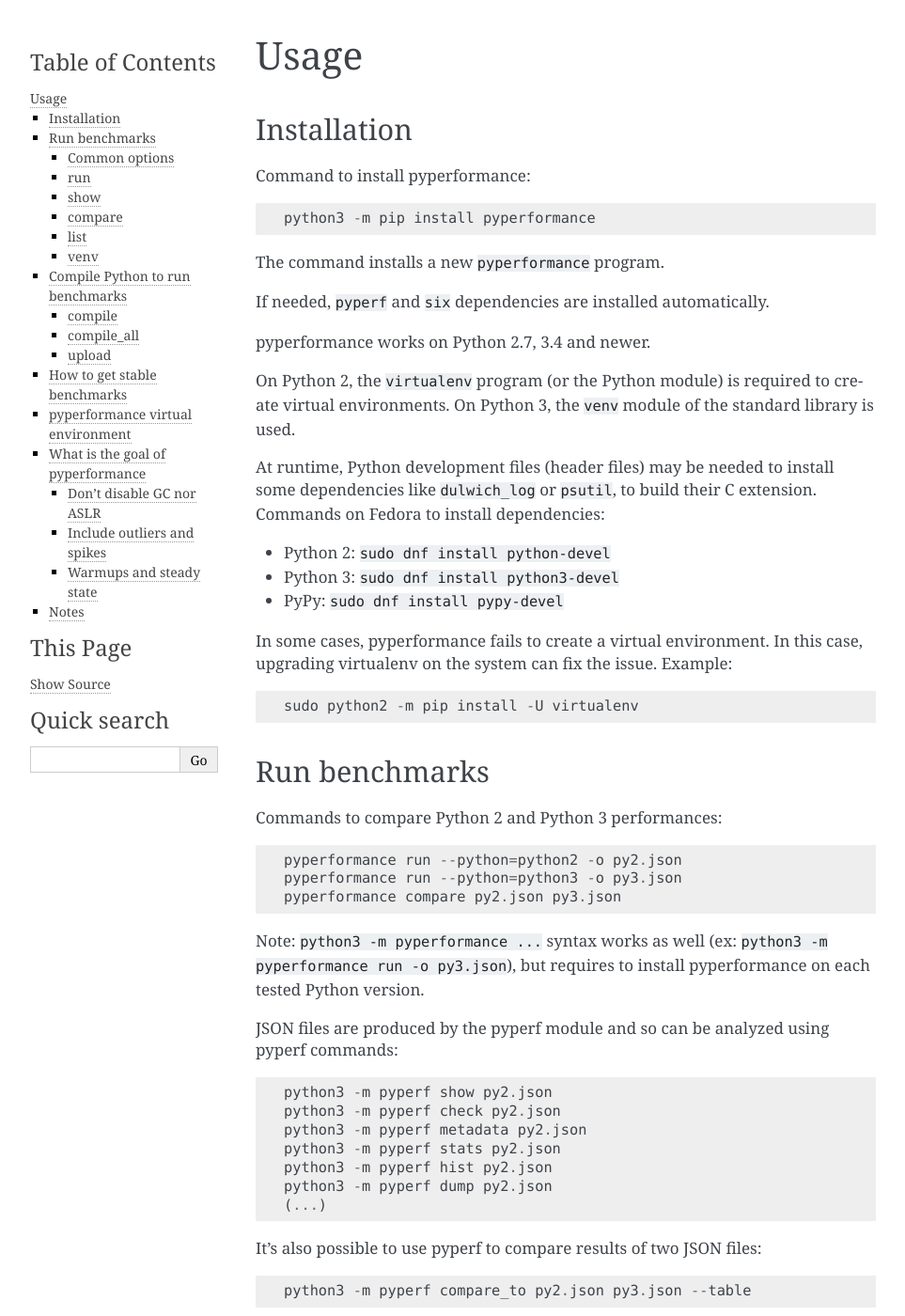
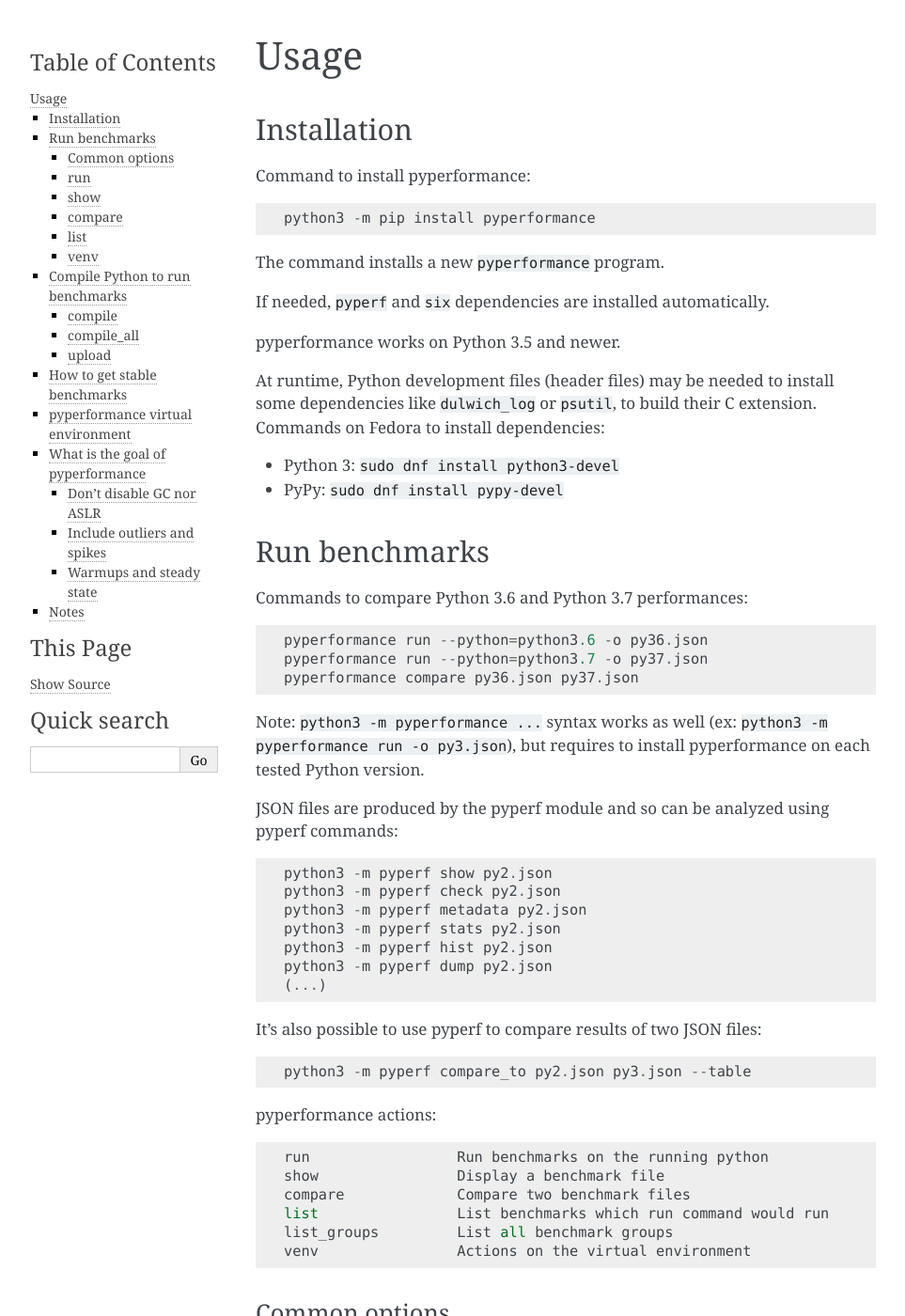
Before and after one commit to python/pyperformance, a Sphinx documentation site: the page built from doc/usage.rst, in a window 1280 px wide and 1400 px high. Shown: the whole window at 94% size, without its empty margins (148-1111 px from the left). Built offline with Sphinx 7.4.7, drawn with Linux system fonts in a browser that asks for light colours; some of the changed text lies outside the part shown.

Commit message:
Remove Python 2 from doc

```diff
--- a/doc/usage.rst
+++ b/doc/usage.rst
@@ -13,34 +13,24 @@
 
 If needed, ``pyperf`` and ``six`` dependencies are installed automatically.
 
-pyperformance works on Python 2.7, 3.4 and newer.
-
-On Python 2, the ``virtualenv`` program (or the Python module) is required
-to create virtual environments. On Python 3, the ``venv`` module of the
-standard library is used.
+pyperformance works on Python 3.5 and newer.
 
 At runtime, Python development files (header files) may be needed to install
 some dependencies like ``dulwich_log`` or ``psutil``, to build their C
 extension. Commands on Fedora to install dependencies:
 
-* Python 2: ``sudo dnf install python-devel``
 * Python 3: ``sudo dnf install python3-devel``
 * PyPy: ``sudo dnf install pypy-devel``
-
-In some cases, pyperformance fails to create a virtual environment. In this case,
-upgrading virtualenv on the system can fix the issue. Example::
-
-    sudo python2 -m pip install -U virtualenv
 
 
 Run benchmarks
 ==============
 
-Commands to compare Python 2 and Python 3 performances::
+Commands to compare Python 3.6 and Python 3.7 performances::
 
-    pyperformance run --python=python2 -o py2.json
-    pyperformance run --python=python3 -o py3.json
-    pyperformance compare py2.json py3.json
+    pyperformance run --python=python3.6 -o py36.json
+    pyperformance run --python=python3.7 -o py37.json
+    pyperformance compare py36.json py37.json
 
 Note: ``python3 -m pyperformance ...`` syntax works as well (ex: ``python3 -m
 pyperformance run -o py3.json``), but requires to install pyperformance on each
@@ -276,8 +266,7 @@
 * Help to detect performance regression in a Python implementation
 * Validate that an optimization change makes Python faster and don't
   performance regressions, or only minor regressions
-* Compare two implementations of Python, not only CPython 2 vs Python 3,
-  but also CPython vs PyPy
+* Compare two implementations of Python, for example CPython and PyPy
 * Showcase of Python performance which ideally would be representative
   of performances of applications running on production
 
```
Also changed, not shown: doc/benchmarks.rst (+3 -5 lines).
